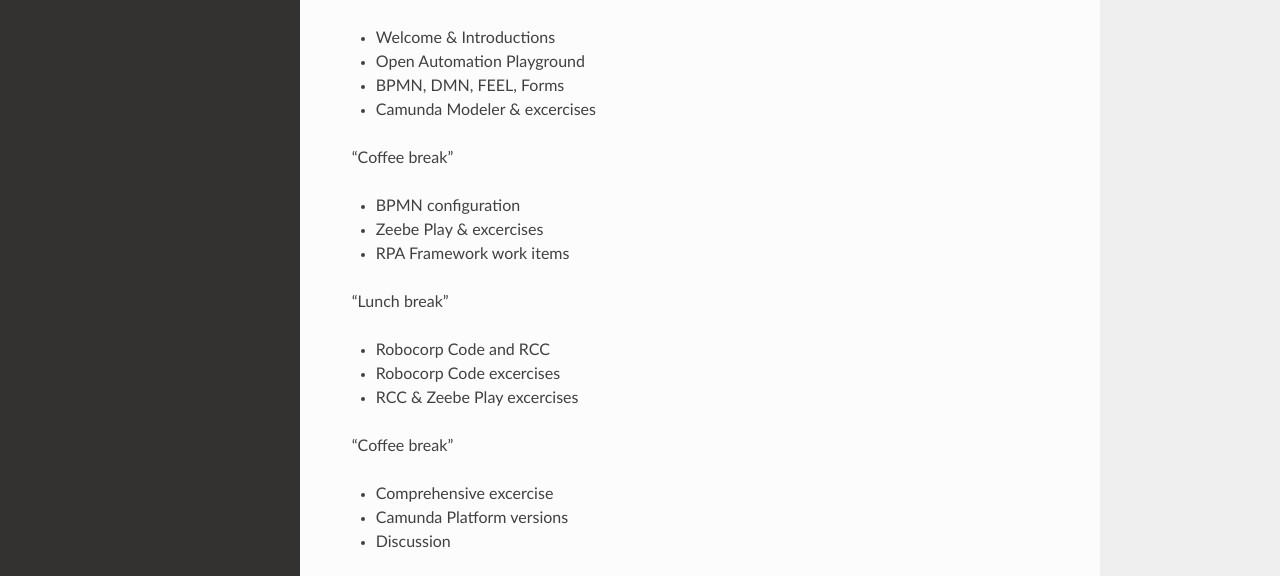
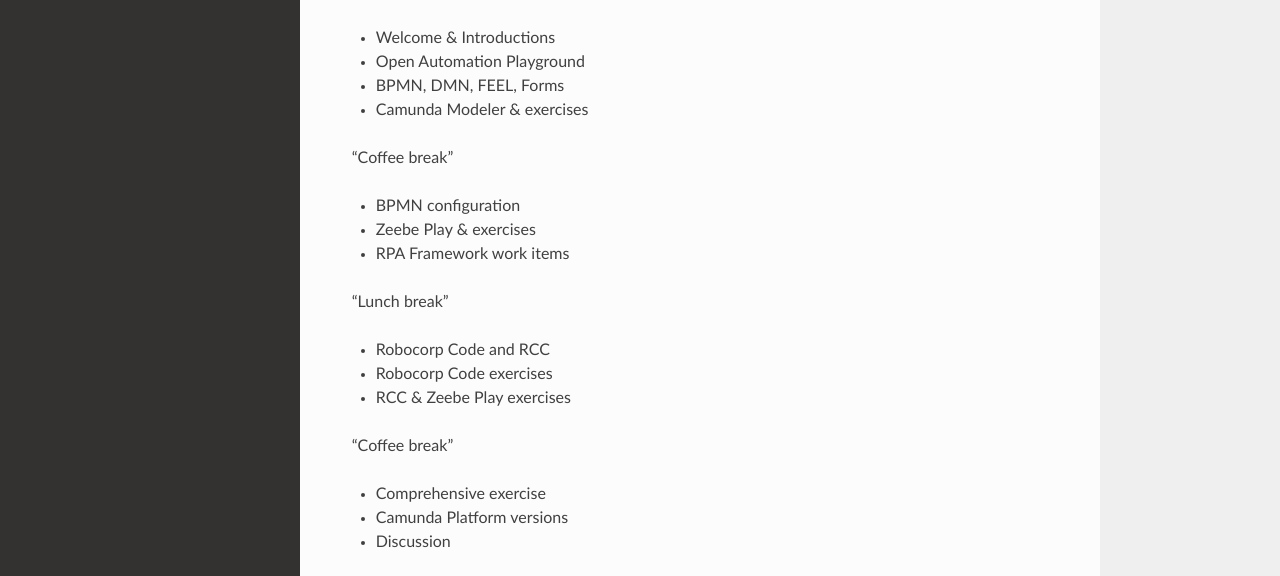
Before and after one commit to datakurre/automation-playground, a Sphinx documentation site: the page built from docs/workshop/index.md, in a window 1280 px wide and 1022 px high. Shown: the part 334-910 px from the top of the window. Built offline with Sphinx 7.4.7 and the Read the Docs theme 2.0.0, drawn with Linux system fonts in a browser that asks for light colours.

Commit message:
docs: update

```diff
--- a/docs/workshop/index.md
+++ b/docs/workshop/index.md
@@ -11,22 +11,22 @@
 * Welcome & Introductions
 * Open Automation Playground
 * BPMN, DMN, FEEL, Forms
-* Camunda Modeler & excercises
+* Camunda Modeler & exercises
 
 "Coffee break"
 
 * BPMN configuration
-* Zeebe Play & excercises
+* Zeebe Play & exercises
 * RPA Framework work items
 
 "Lunch break"
 
 * Robocorp Code and RCC
-* Robocorp Code excercises
-* RCC & Zeebe Play excercises
+* Robocorp Code exercises
+* RCC & Zeebe Play exercises
 
 "Coffee break"
 
-* Comprehensive excercise
+* Comprehensive exercise
 * Camunda Platform versions
 * Discussion
```
